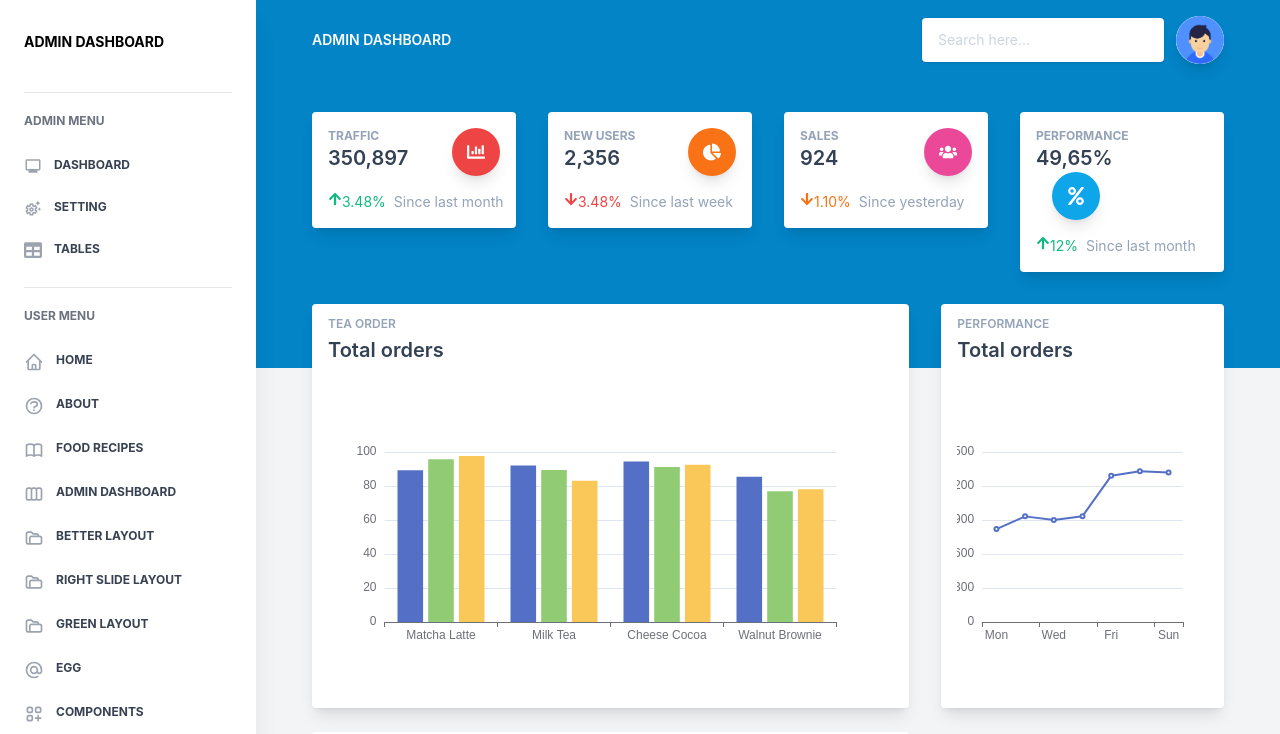
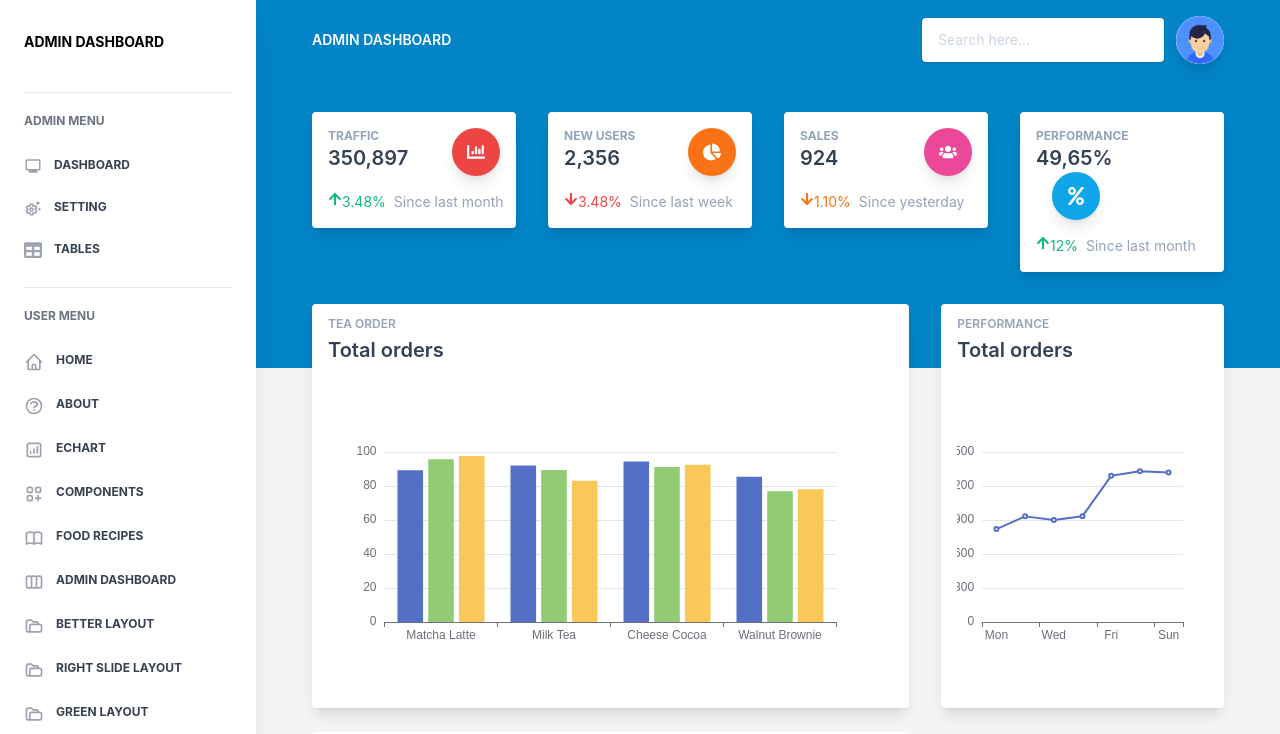
Before and after one commit to ellesis/tailwind-react, a React (Create React App) app: page /admin in a window 1280 px wide. Shown: the top 734 px of the page. Built offline with nearby package versions, Linux system fonts and the light colour scheme.

Commit message:
add home menu and eChart menu

```diff
--- a/src/data/components-menu.js
+++ b/src/data/components-menu.js
@@ -1,8 +1,13 @@
-import { FaTable, FaWpforms } from 'react-icons/fa' // Font awesome
+import { FaHome, FaTable, FaWpforms } from 'react-icons/fa' // Font awesome
 import { BsMenuButton, BsUiRadios, BsCreditCard2Front } from 'react-icons/bs' // Bootstrap
 import { MdSmartButton } from 'react-icons/md' // Material-design
 
 export const menuItems = [
+  {
+    title: 'Home',
+    href: '/',
+    iconTag: <FaHome />
+  },
   {
     title: 'Card',
     href: 'card',
--- a/src/data/menu-heroicons.js
+++ b/src/data/menu-heroicons.js
@@ -31,6 +31,40 @@ export const menuItems = [
           strokeLinecap="round"
           strokeLinejoin="round"
           d="M8.228 9c.549-1.165 2.03-2 3.772-2 2.21 0 4 1.343 4 3 0 1.4-1.278 2.575-3.006 2.907-.542.104-.994.54-.994 1.093m0 3h.01M21 12a9 9 0 11-18 0 9 9 0 0118 0z"
+        />
+      </svg>
+    )
+  },
+  {
+    href: '/echart',
+    title: 'eChart',
+    icon: (
+      <svg
+        xmlns="http://www.w3.org/2000/svg"
+        className="h-5 w-5"
+        fill="none"
+        viewBox="0 0 24 24"
+        stroke="currentColor"
+        strokeWidth={2}
+      >
+        <path
+          strokeLinecap="round"
+          strokeLinejoin="round"
+          d="M16 8v8m-4-5v5m-4-2v2m-2 4h12a2 2 0 002-2V6a2 2 0 00-2-2H6a2 2 0 00-2 2v12a2 2 0 002 2z"
+        />
+      </svg>
+    )
+  },
+  {
+    href: '/components',
+    title: 'Components',
+    icon: (
+      <svg xmlns="http://www.w3.org/2000/svg" className="h-5 w-5" fill="none" viewBox="0 0 24 24" stroke="currentColor">
+        <path
+          strokeLinecap="round"
+          strokeLinejoin="round"
+          strokeWidth={2}
+          d="M17 14v6m-3-3h6M6 10h2a2 2 0 002-2V6a2 2 0 00-2-2H6a2 2 0 00-2 2v2a2 2 0 002 2zm10 0h2a2 2 0 002-2V6a2 2 0 00-2-2h-2a2 2 0 00-2 2v2a2 2 0 002 2zM6 20h2a2 2 0 002-2v-2a2 2 0 00-2-2H6a2 2 0 00-2 2v2a2 2 0 002 2z"
         />
       </svg>
     )
@@ -150,20 +184,6 @@ export const menuItems = [
     )
   },
   {
-    href: '/components',
-    title: 'Components',
-    icon: (
-      <svg xmlns="http://www.w3.org/2000/svg" className="h-5 w-5" fill="none" viewBox="0 0 24 24" stroke="currentColor">
-        <path
-          strokeLinecap="round"
-          strokeLinejoin="round"
-          strokeWidth={2}
-          d="M17 14v6m-3-3h6M6 10h2a2 2 0 002-2V6a2 2 0 00-2-2H6a2 2 0 00-2 2v2a2 2 0 002 2zm10 0h2a2 2 0 002-2V6a2 2 0 00-2-2h-2a2 2 0 00-2 2v2a2 2 0 002 2zM6 20h2a2 2 0 002-2v-2a2 2 0 00-2-2H6a2 2 0 00-2 2v2a2 2 0 002 2z"
-        />
-      </svg>
-    )
-  },
-  {
     href: '/contact',
     title: 'Contact',
     icon: (
--- a/src/data/menu-react-icons.js
+++ b/src/data/menu-react-icons.js
@@ -27,6 +27,11 @@ export const menuItems = [
     title: 'eChart',
     href: '/echart',
     iconTag: <FaChartLine />
+  },
+  {
+    title: 'Components',
+    href: '/components',
+    iconTag: <BsLayoutWtf />
   },
   {
     title: 'Food Recipes',
@@ -59,11 +64,6 @@ export const menuItems = [
     iconTag: <BsEgg />
   },
   {
-    title: 'Components',
-    href: '/components',
-    iconTag: <BsLayoutWtf />
-  },
-  {
     title: 'Contact',
     href: '/contact',
     iconTag: <MdOutlineMailOutline />
```
